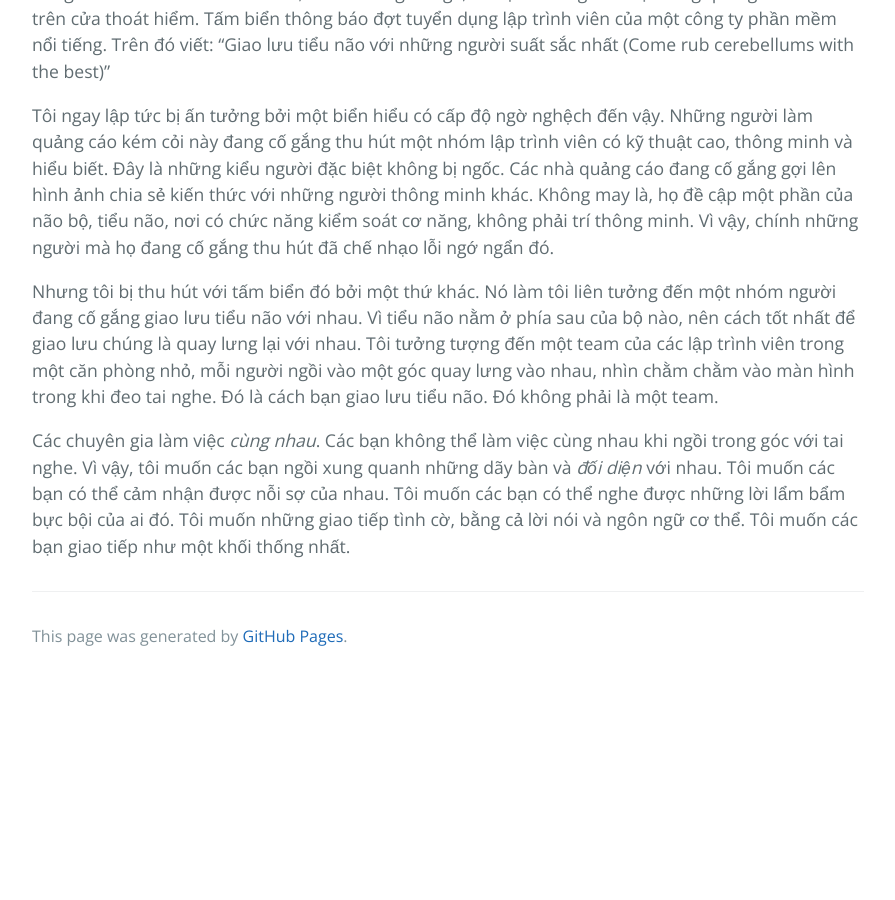
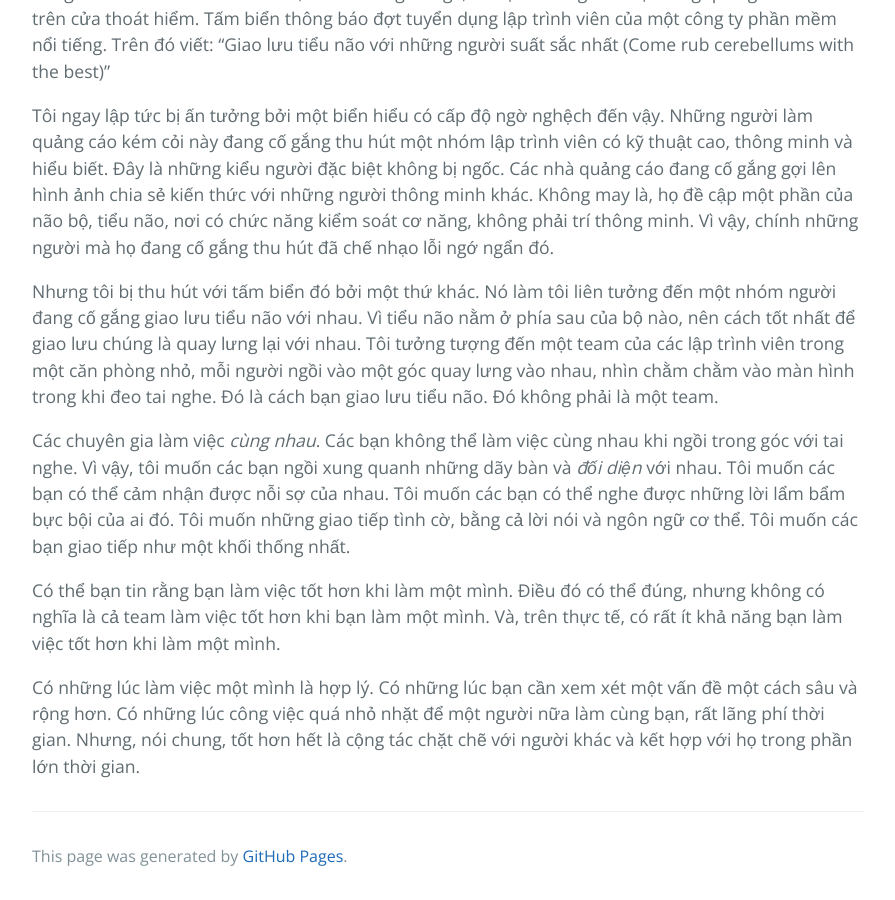
Before and after one commit to HaiBV/haibv.github.io, a Jekyll site: the page built from clean-coder/chapter-12-collaboration.md, in a window 1280 px wide and 900 px high, scrolled down 6286 px. Shown: the whole window, without its empty margins (192-1087 px from the left). Built offline with Jekyll 4.4.1, drawn with Linux system fonts in a browser that asks for light colours; our own code applies the rules of GitHub Pages for plain Markdown files; before the commit the page ends 6966 px from its top, so only the background shows below that.

Commit message:
Book - The Clean Coder - Chapter 12 - Collaboration

```diff
--- a/clean-coder/chapter-12-collaboration.md
+++ b/clean-coder/chapter-12-collaboration.md
@@ -127,3 +127,7 @@ Tôi ngay lập tức bị ấn tưởng bởi một biển hiểu có cấp đ
 Nhưng tôi bị thu hút với tấm biển đó bởi một thứ khác. Nó làm tôi liên tưởng đến một nhóm người đang cố gắng giao lưu tiểu não với nhau. Vì tiểu não nằm ở phía sau của bộ nào, nên cách tốt nhất để giao lưu chúng là quay lưng lại với nhau. Tôi tưởng tượng đến một team của các lập trình viên trong một căn phòng nhỏ, mỗi người ngồi vào một góc quay lưng vào nhau, nhìn chằm chằm vào màn hình trong khi đeo tai nghe. Đó là cách bạn giao lưu tiểu não. Đó không phải là một team.
 
 Các chuyên gia làm việc _cùng nhau_. Các bạn không thể làm việc cùng nhau khi ngồi trong góc với tai nghe. Vì vậy, tôi muốn các bạn ngồi xung quanh những dãy bàn và _đối diện_ với nhau. Tôi muốn các bạn có thể cảm nhận được nỗi sợ của nhau. Tôi muốn các bạn có thể nghe được những lời lẩm bẩm bực bội của ai đó. Tôi muốn những giao tiếp tình cờ, bằng cả lời nói và ngôn ngữ cơ thể. Tôi muốn các bạn giao tiếp như một khối thống nhất.
+
+Có thể bạn tin rằng bạn làm việc tốt hơn khi làm một mình. Điều đó có thể đúng, nhưng không có nghĩa là cả team làm việc tốt hơn khi bạn làm một mình. Và, trên thực tế, có rất ít khả năng bạn làm việc tốt hơn khi làm một mình.
+
+Có những lúc làm việc một mình là hợp lý. Có những lúc bạn cần xem xét một vấn đề một cách sâu và rộng hơn. Có những lúc công việc quá nhỏ nhặt để một người nữa làm cùng bạn, rất lãng phí thời gian. Nhưng, nói chung, tốt hơn hết là cộng tác chặt chẽ với người khác và kết hợp với họ trong phần lớn thời gian.
```
